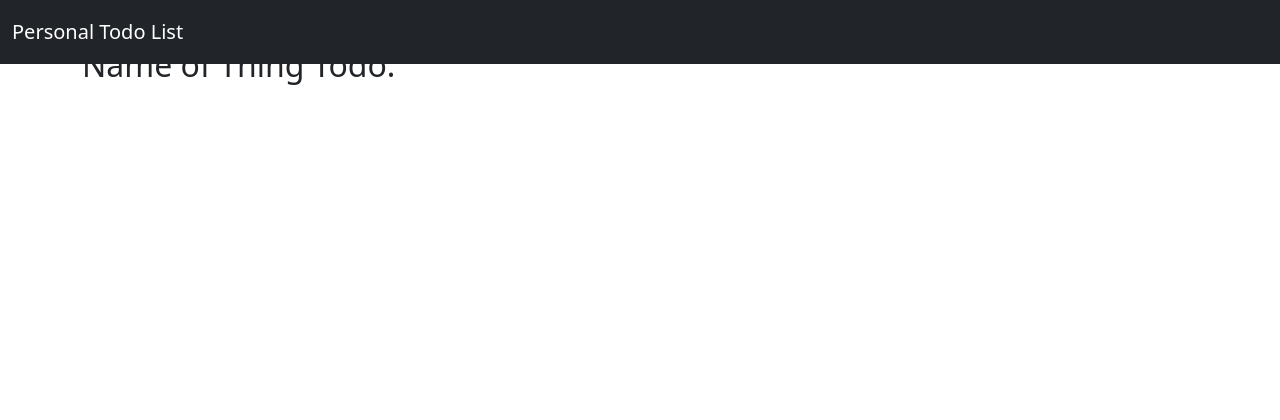
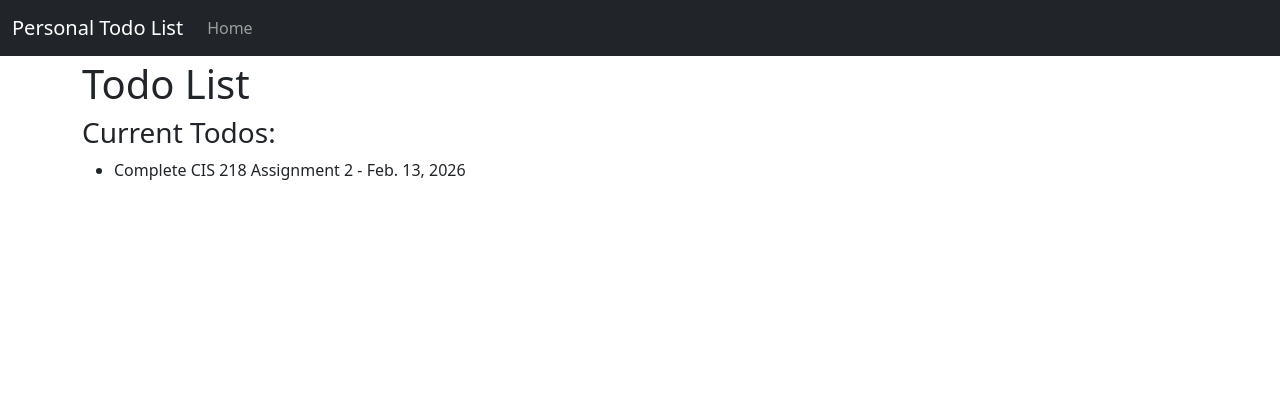
Before and after one commit to xxHAKRxx/todo-list, a Django app: page / in a window 1280 px wide. Shown: the top 420 px of the page. Run offline with Django 4.2, Linux system fonts and the light colour scheme; data comes from the database, SQL or seed files in the repository; both versions use the stored data as it was after the commit.

Commit message:
Fix incorrect field type for todo model. Alter test functions to accommodate the change in field type. Fix base.html for missing home button for navbar. Refine formatting for todos and headers. Add documentation to the top of source code files. Add files for Heroku deployment.

```diff
--- /dev/null
+++ b/runtime.txt
@@ -0,0 +1 @@
+python 3.13.9
--- a/templates/base.html
+++ b/templates/base.html
@@ -1,4 +1,9 @@
 <!doctype html>
+<!--
+Name: Evan Westcomb
+Class: CIS 218
+Date: 2/13/2026
+-->
 <html lang="en" class="h-100">
   <head>
     <meta charset="utf-8">
@@ -18,9 +23,11 @@
                 <span class="navbar-toggler-icon"></span>
             </button>
             <div class="collapse navbar-collapse" id="navbarCollapse">
+                <ul class="navbar-nav me-auto mb-2 mb-md-0">
                 <li class="nav-item">
-                    <a class="nav-link active" aria-current="page" href="{% url 'home' %}">Home</a>
+                    <a class="nav-link" href="{% url 'home' %}">Home</a>
                 </li>
+                </ul>
             </div>
         </div>
     </nav>
--- a/templates/home.html
+++ b/templates/home.html
@@ -1,13 +1,19 @@
+<!--
+Name: Evan Westcomb
+Class: CIS 218
+Date: 2/13/2026
+-->
+
 {% extends "base.html" %}
 
 {% block title %}Personal Todo List{% endblock title %}
 
 {% block content %}
-<h2>Todo List</h2>
-<h2>Name of Thing Todo:</h2>
+<h1 style="margin-top: 60px;">Todo List</h1>
+<h3>Current Todos:</h3>
     <ul>
-        {% for todo in todos %}
-            <li>{{ todo.name }} {{ todo.complete_by }}</li>
+        {% for todo in todo_list %}
+            <li>{{ todo.name }} - {{ todo.complete_by }}</li>
         {% endfor %}
     </ul>
 {% endblock content %}
--- a/todos/admin.py
+++ b/todos/admin.py
@@ -1,3 +1,9 @@
+"""
+Name: Evan Westcomb
+Class: CIS 218
+Date: 2/13/2026
+"""
+
 from django.contrib import admin
 from .models import Todo
 
--- a/todos/models.py
+++ b/todos/models.py
@@ -1,8 +1,15 @@
+"""
+Name: Evan Westcomb
+Class: CIS 218
+Date: 2/13/2026
+"""
+
 from django.db import models
 
 class Todo(models.Model):
+    """A model that represents an item in the todo list."""
     name = models.CharField(max_length=150)
-    complete_by = models.DateTimeField()
+    complete_by = models.DateField()
 
     def __str__(self):
         return f"{self.name} {self.complete_by}"
--- a/todos/urls.py
+++ b/todos/urls.py
@@ -1,3 +1,9 @@
+"""
+Name: Evan Westcomb
+Class: CIS 218
+Date: 2/13/2026
+"""
+
 from django.urls import path
 from .views import TodoListView
 
--- a/todos/views.py
+++ b/todos/views.py
@@ -1,8 +1,14 @@
+"""
+Name: Evan Westcomb
+Class: CIS 218
+Date: 2/13/2026
+"""
+
 from django.shortcuts import render
 from django.views.generic import ListView
 from .models import Todo
 
 class TodoListView(ListView):
-    """Page view for the todo list."""
+    """The page view for the todo list."""
     model = Todo
     template_name = "home.html"
```
Also changed, not shown: requirements.txt (added, +16 -0 lines), todos/tests.py (+8 -2 lines), db.sqlite3, todos/migrations/0003_alter_todo_complete_by.py (added), 1 other file.
